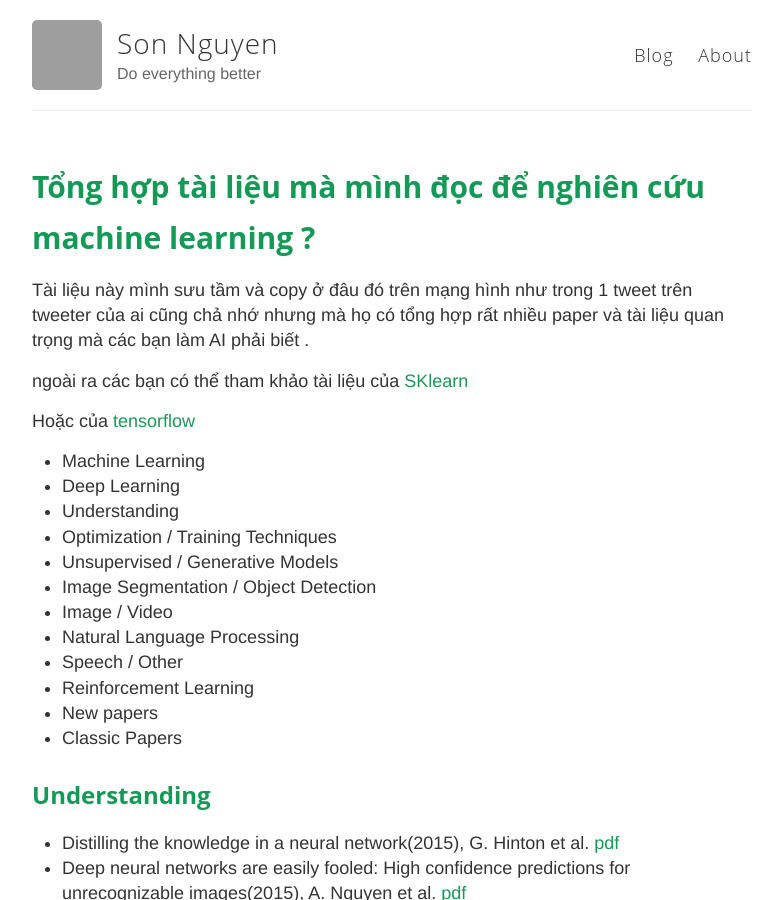
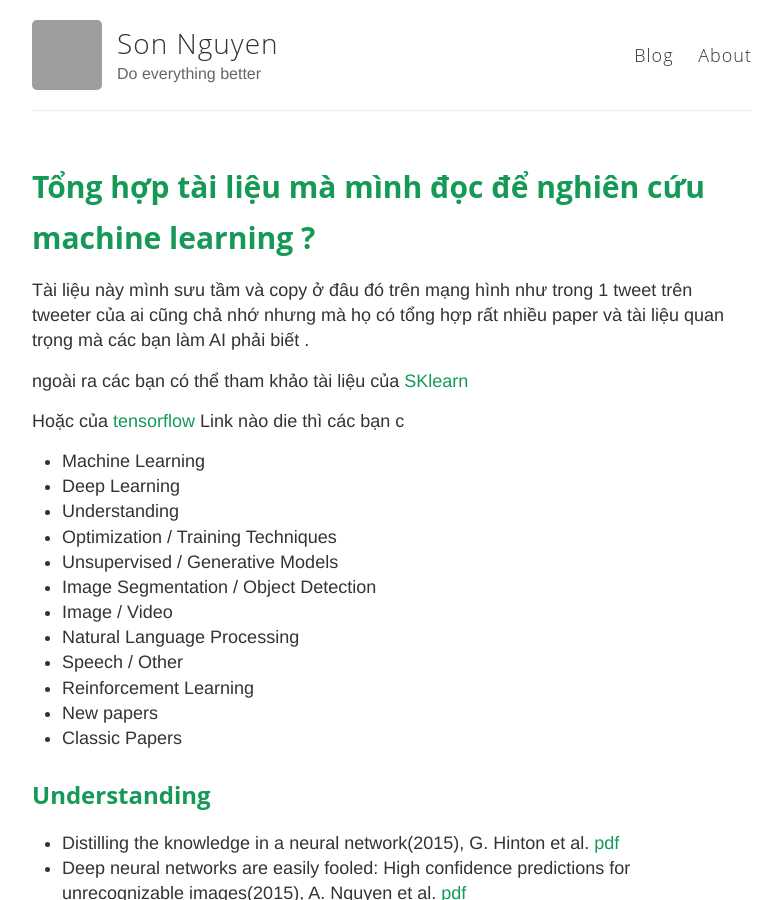
Before and after one commit to sonnhfit/sonnhfit.github.io, a Jekyll site: the page built from _posts/2019-5-6-tong-hop-paper-hoc-machine-learning.md, in a window 1280 px wide and 900 px high. Shown: the whole window, without its empty margins (248-1027 px from the left). Built offline with Jekyll 4.4.1, drawn with Linux system fonts in a browser that asks for light colours; grey boxes are pictures that could not be loaded.

Commit message:
Create 2019-5-6-tong-hop-paper-hoc-machine-learning.md

```diff
--- a/_posts/2019-5-6-tong-hop-paper-hoc-machine-learning.md
+++ b/_posts/2019-5-6-tong-hop-paper-hoc-machine-learning.md
@@ -7,7 +7,7 @@ rất nhiều paper và tài liệu quan trọng mà các bạn làm AI phải b
 
 ngoài ra các bạn có thể tham khảo tài liệu của  [SKlearn](https://scikit-learn.org/stable/documentation.html)
 
-Hoặc của [tensorflow](https://www.tensorflow.org/overview)
+Hoặc của [tensorflow](https://www.tensorflow.org/overview) Link nào die thì các bạn c
 
 - Machine Learning
 - Deep Learning
```
